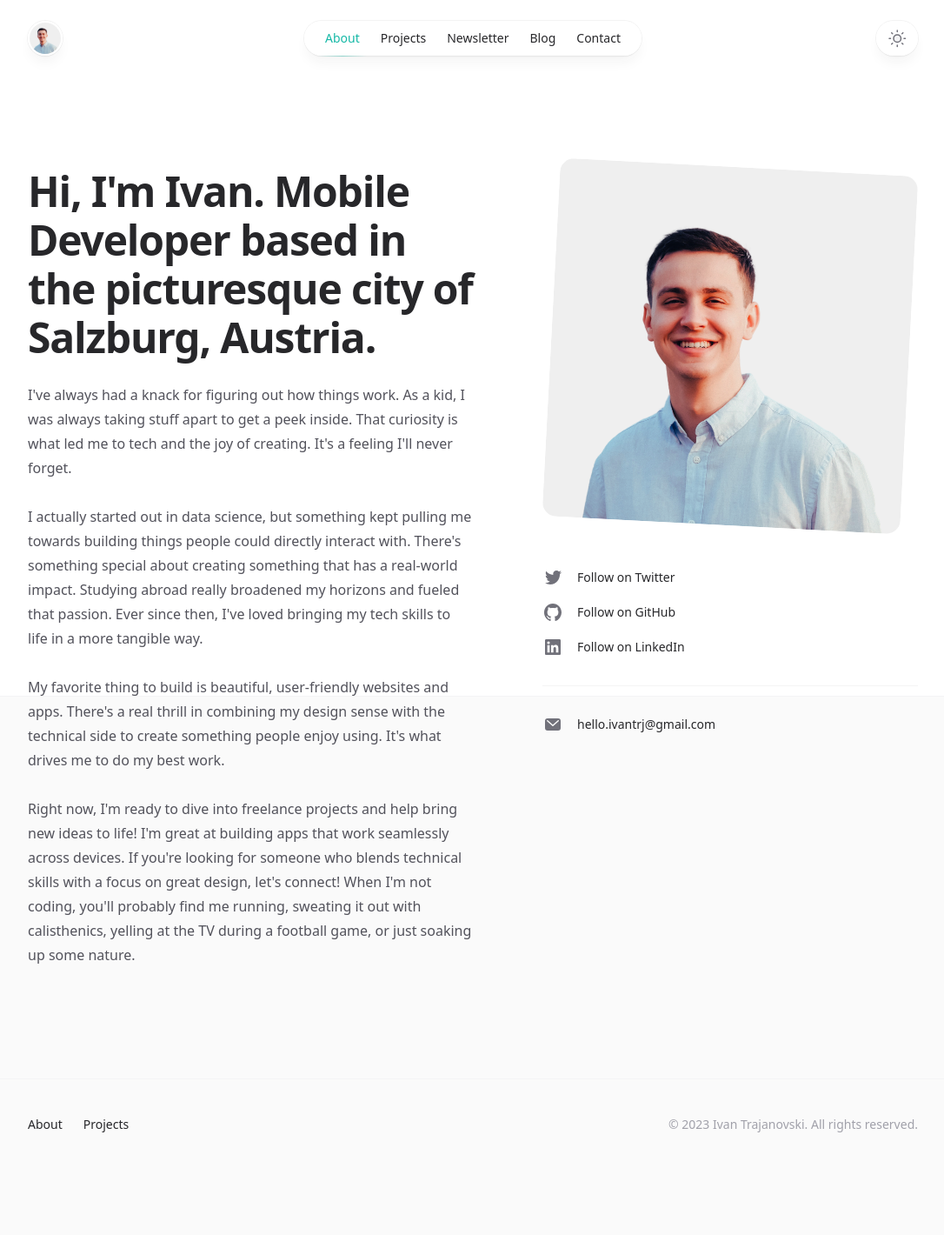
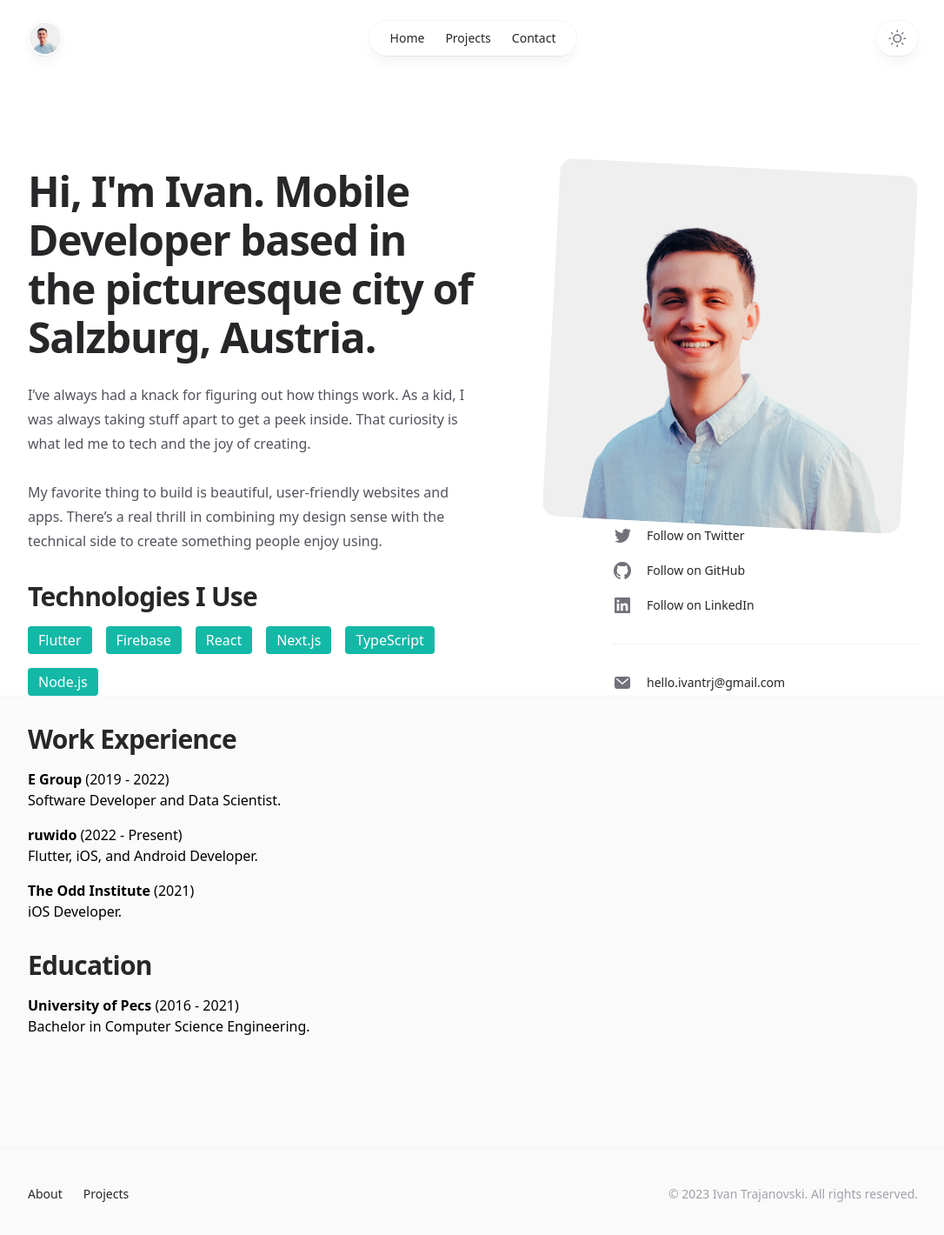
Before and after one commit to ivantrj/personal-website, a Next.js app: page /about in a window 1280 px wide. Shown: the top 1420 px of the page at 87% size, without its empty margins (96-1182 px from the left). Before the commit the page ends 1369 px from the top, so only its background shows below. Built offline with nearby package versions, Linux system fonts and the light colour scheme; no server answers.

Commit message:
redesign and reorganize

```diff
--- a/src/app/about/page.jsx
+++ b/src/app/about/page.jsx
@@ -55,31 +55,7 @@ export default function About() {
               className="aspect-square rotate-3 rounded-2xl bg-zinc-100 object-cover dark:bg-zinc-800"
             />
           </div>
-        </div>
-        <div className="lg:order-first lg:row-span-2">
-          <h1 className="text-4xl font-bold tracking-tight text-zinc-800 dark:text-zinc-100 sm:text-5xl">
-            Hi, I&apos;m Ivan. Mobile Developer based in the picturesque city of
-            Salzburg, Austria.
-          </h1>
-            <div className="mt-6 space-y-7 text-base text-zinc-600 dark:text-zinc-400">
-              <p>
-              I&apos;ve always had a knack for figuring out how things work. As a kid, I was always taking stuff apart to get a peek inside. That curiosity is what led me to tech and the joy of creating. It&apos;s a feeling I&apos;ll never forget.
-              </p>
-
-              <p>
-              I actually started out in data science, but something kept pulling me towards building things people could directly interact with.  There&apos;s something special about creating something that has a real-world impact.  Studying abroad really broadened my horizons and fueled that passion.  Ever since then, I&apos;ve loved bringing my tech skills to life in a more tangible way.
-              </p>
-
-              <p>
-              My favorite thing to build is beautiful, user-friendly websites and apps.  There&apos;s a real thrill in combining my design sense with the technical side to create something people enjoy using. It&apos;s what drives me to do my best work.
-              </p>
-
-              <p>
-              Right now, I&apos;m ready to dive into freelance projects and help bring new ideas to life! I&apos;m great at building apps that work seamlessly across devices. If you&apos;re looking for someone who blends technical skills with a focus on great design, let&apos;s connect!  When I&apos;m not coding, you&apos;ll probably find me running, sweating it out with calisthenics, yelling at the TV during a football game, or just soaking up some nature.
-              </p>
-            </div>
-        </div>
-        <div className="lg:pl-20">
+          <div className="lg:pl-20">
           <ul role="list">
             <SocialLink href="https://twitter.com/ivan_trj" icon={TwitterIcon}>
               Follow on Twitter
@@ -101,6 +77,61 @@ export default function About() {
             >
               hello.ivantrj@gmail.com
             </SocialLink>
+            </ul>
+          </div>
+        </div>
+        <div className="lg:order-first lg:row-span-2">
+          <h1 className="text-4xl font-bold tracking-tight text-zinc-800 dark:text-zinc-100 sm:text-5xl">
+            Hi, I&apos;m Ivan. Mobile Developer based in the picturesque city of Salzburg, Austria.
+          </h1>
+          <div className="mt-6 space-y-7 text-base text-zinc-600 dark:text-zinc-400">
+            <p>
+              I’ve always had a knack for figuring out how things work. As a kid, I was always taking stuff apart to get a peek inside. That curiosity is what led me to tech and the joy of creating.
+            </p>
+            <p>
+              My favorite thing to build is beautiful, user-friendly websites and apps. There’s a real thrill in combining my design sense with the technical side to create something people enjoy using.
+            </p>
+          </div>
+
+          <h2 className="text-3xl font-bold tracking-tight text-zinc-800 dark:text-zinc-100 mt-8">
+            Technologies I Use
+          </h2>
+          <div className="flex flex-wrap gap-4 mt-4">
+            <span className="bg-teal-500 text-white px-3 py-1 rounded">Flutter</span>
+            <span className="bg-teal-500 text-white px-3 py-1 rounded">Firebase</span>
+            <span className="bg-teal-500 text-white px-3 py-1 rounded">React</span>
+            <span className="bg-teal-500 text-white px-3 py-1 rounded">Next.js</span>
+            <span className="bg-teal-500 text-white px-3 py-1 rounded">TypeScript</span>
+            <span className="bg-teal-500 text-white px-3 py-1 rounded">Node.js</span>
+          </div>
+
+          <h2 className="text-3xl font-bold tracking-tight text-zinc-800 dark:text-zinc-100 mt-8">
+            Work Experience
+          </h2>
+          <ul className="mt-4 space-y-4">
+            <li>
+              <strong>E Group</strong> (2019 - 2022)
+              <p>Software Developer and Data Scientist.</p>
+            </li>
+            <li>
+              <strong>ruwido</strong> (2022 - Present)
+              <p>Flutter, iOS, and Android Developer.</p>
+            </li>
+            <li>
+              <strong>The Odd Institute</strong> (2021)
+              <p>iOS Developer.</p>
+            </li>
+          </ul>
+
+          <h2 className="text-3xl font-bold tracking-tight text-zinc-800 dark:text-zinc-100 mt-8">
+            Education
+          </h2>
+          <ul className="mt-4 space-y-4">
+            <li>
+              <strong>University of Pecs</strong> (2016 - 2021)
+              <p>Bachelor in Computer Science Engineering.</p>
+            </li>
+
           </ul>
         </div>
       </div>
--- /dev/null
+++ b/src/app/contact/page.jsx
@@ -0,0 +1,44 @@
+import { Container } from '@/components/Container'
+import { Button } from '@/components/Button'
+
+export const metadata = {
+  title: 'Contact',
+  description: 'Get in touch with me.',
+}
+
+export default function Contact() {
+  return (
+    <Container className="mt-16 sm:mt-32">
+      <h1 className="text-4xl font-bold tracking-tight text-zinc-800 dark:text-zinc-100">
+        Contact Me
+      </h1>
+      <p className="mt-6 text-base text-zinc-600 dark:text-zinc-400">
+        I’d love to hear from you! Please fill out the form below to get in touch.
+      </p>
+      <form className="mt-6 space-y-4">
+        <input
+          type="text"
+          name="name"
+          placeholder="Your Name"
+          required
+          className="w-full p-2 border rounded"
+        />
+        <input
+          type="email"
+          name="email"
+          placeholder="Your Email"
+          required
+          className="w-full p-2 border rounded"
+        />
+        <textarea
+          name="message"
+          placeholder="Your Message"
+          required
+          className="w-full p-2 border rounded"
+          rows="4"
+        ></textarea>
+        <Button type="submit">Send Message</Button>
+      </form>
+    </Container>
+  )
+}
--- /dev/null
+++ b/src/app/services/page.jsx
@@ -0,0 +1,37 @@
+   import { SimpleLayout } from '@/components/SimpleLayout'
+   import { Card } from '@/components/Card'
+
+   export const metadata = {
+     title: 'Services',
+     description: 'Explore the services I offer as a freelance developer.',
+   }
+
+   export default function Services() {
+     return (
+       <SimpleLayout
+         title="My Freelance Services"
+         intro="I offer a range of services to help you bring your ideas to life."
+       >
+         <div className="grid grid-cols-1 gap-6 md:grid-cols-2 lg:grid-cols-3">
+           <Card>
+             <Card.Title>Web Development</Card.Title>
+             <Card.Description>
+               Custom websites built with modern technologies.
+             </Card.Description>
+           </Card>
+           <Card>
+             <Card.Title>Mobile App Development</Card.Title>
+             <Card.Description>
+               Cross-platform apps for iOS and Android using Flutter.
+             </Card.Description>
+           </Card>
+           <Card>
+             <Card.Title>Consultation</Card.Title>
+             <Card.Description>
+               Expert advice on your tech projects and strategies.
+             </Card.Description>
+           </Card>
+         </div>
+       </SimpleLayout>
+     )
+   }
--- a/src/components/Header.jsx
+++ b/src/components/Header.jsx
@@ -125,11 +125,10 @@ function MobileNavigation(props) {
             <nav className="mt-6">
               <ul className="-my-2 divide-y divide-zinc-100 text-base text-zinc-800 dark:divide-zinc-100/5 dark:text-zinc-300">
                 <MobileNavItem href="/about">About</MobileNavItem>
+                <MobileNavItem href="/services">Services</MobileNavItem>
+                <MobileNavItem href="/contact">Contact</MobileNavItem>
+                <MobileNavItem href="/projects">Projects</MobileNavItem>
                 <MobileNavItem href="/articles">Articles</MobileNavItem>
-                <MobileNavItem href="/projects">Projects</MobileNavItem>
-                <MobileNavItem href="/contact">Contact</MobileNavItem>
-                {/* <MobileNavItem href="/speaking">Speaking</MobileNavItem> */}
-                {/* <MobileNavItem href="/uses">Uses</MobileNavItem> */}
               </ul>
             </nav>
           </Popover.Panel>
@@ -166,12 +165,9 @@ function DesktopNavigation(props) {
   return (
     <nav {...props}>
       <ul className="flex rounded-full bg-white/90 px-3 text-sm font-medium text-zinc-800 shadow-lg shadow-zinc-800/5 ring-1 ring-zinc-900/5 backdrop-blur dark:bg-zinc-800/90 dark:text-zinc-200 dark:ring-white/10">
-        <NavItem href="/about">About</NavItem>
+        <NavItem href="/">Home</NavItem>
         <NavItem href="/projects">Projects</NavItem>
-        <NavItem href="https://ivantrj.substack.com">Newsletter</NavItem>
-        <NavItem href="/articles">Blog</NavItem>
-        {/* <NavItem href="/uses">Uses</NavItem> */}
-        <NavItem href="">Contact</NavItem>
+        <NavItem href="/contact">Contact</NavItem>
       </ul>
     </nav>
   )
```
Also changed, not shown: src/app/page.jsx (+55 -147 lines).
